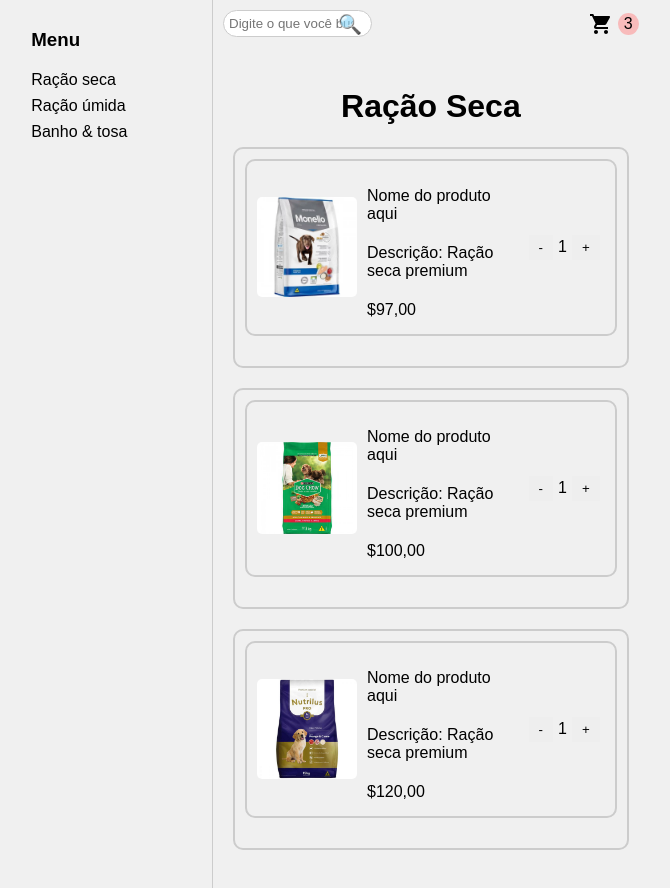
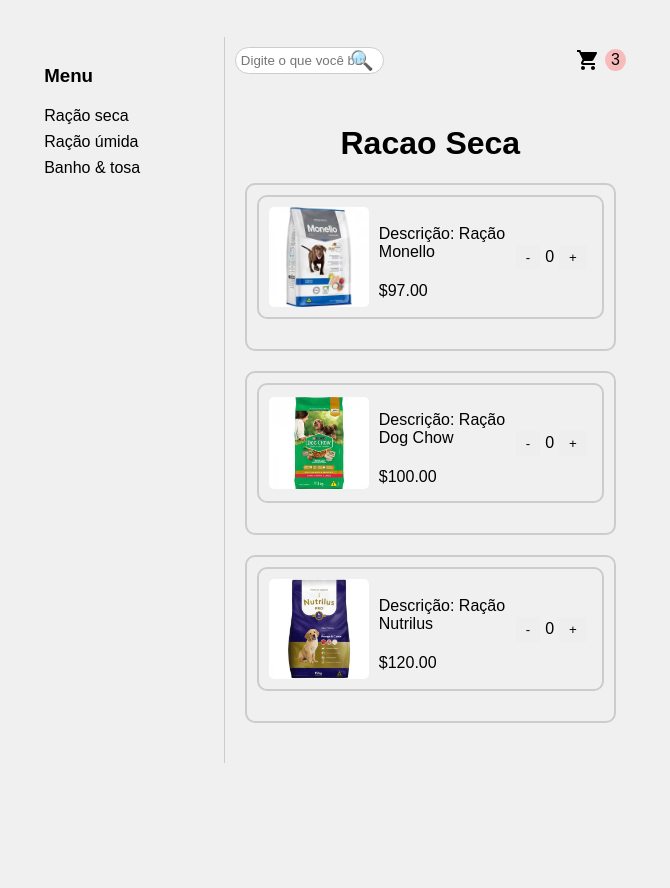
Before and after one commit to louisecerezini/pet-shop, a React (Vite) app: page /produtoselecionado in a window 1280 px wide. Shown: the whole page, without its empty margins (305-975 px from the left). After the commit the page ends 800 px from the top, so only its background shows below. Built offline with nearby package versions, Linux system fonts and the light colour scheme.

Commit message:
refatorando o codigo, produtoselecionado e carrinho

```diff
--- a/src/components/Carrinho.jsx
+++ b/src/components/Carrinho.jsx
@@ -2,29 +2,40 @@ import React, { useState } from 'react';
 import '../css/Carrinho.css';
 
 function Carrinho() {
-  const [produtos, setProdutos] = useState([
-    { id: 1, nome: 'Produto 1', preco: 50.00, quantidade: 1 },
-    { id: 2, nome: 'Produto 2', preco: 90.00, quantidade: 1 },
-    { id: 3, nome: 'Produto 3', preco: 96.00, quantidade: 1 },
-  ]);
+  const [produtos, setProdutos] = useState(() => {
+    const usuarioSalvo = localStorage.getItem('user');
+    const carrinhoSalvo = usuarioSalvo ? JSON.parse(usuarioSalvo).produtosCarrinho: [];
+    return carrinhoSalvo ? carrinhoSalvo : [];
+  });
 
   const incrementar = (id) => {
-    setProdutos(produtos.map(produto =>
-      produto.id === id ? { ...produto, quantidade: produto.quantidade + 1 } : produto
-    ));
+    setProdutos(
+      produtos.map((produto) =>
+        produto.id === id
+          ? { ...produto, quantidade: produto.quantidade + 1 }
+          : produto
+      )
+    );
   };
 
   const decrementar = (id) => {
-    setProdutos(produtos.map(produto =>
-      produto.id === id ? { ...produto, quantidade: Math.max(produto.quantidade - 1, 1) } : produto
-    ));
+    setProdutos(
+      produtos.map((produto) =>
+        produto.id === id
+          ? { ...produto, quantidade: Math.max(produto.quantidade - 1, 1) }
+          : produto
+      )
+    );
   };
 
   const removerProduto = (id) => {
-    setProdutos(produtos.filter(produto => produto.id !== id));
+    setProdutos(produtos.filter((produto) => produto.id !== id));
   };
 
-  const valorTotal = produtos.reduce((total, produto) => total + produto.preco * produto.quantidade, 0);
+  const valorTotal = produtos.reduce(
+    (total, produto) => total + produto.preco * produto.quantidade,
+    0
+  );
 
   return (
     <div className="carrinho-container">
@@ -33,12 +44,15 @@ function Carrinho() {
         {/* Restante do seu cabeçalho do carrinho */}
       </header>
       <main className="carrinho-main">
-        {produtos.map(produto => (
+        {produtos.map((produto) => (
           <div className="carrinho-produto" key={produto.id}>
             <button onClick={() => removerProduto(produto.id)}>X</button>
-            <img src={`./images/${produto.imagemRacaoSeca}`} alt={produto.nome} />
+            <img
+              src={`./images/${produto.imagemUrl}`}
+              alt={produto.descricao}
+            />
             <div>
-              <p>{produto.nome}</p>
+              <p>{produto.descricao}</p>
               <div className="carrinho-quantidade">
                 <button onClick={() => decrementar(produto.id)}>-</button>
                 <span>{produto.quantidade}</span>
--- a/src/components/ProdutoSelecionado.jsx
+++ b/src/components/ProdutoSelecionado.jsx
@@ -1,293 +1,107 @@
-
 import '../css/ProdutoSelecionado.css';
 import { ShoppingCart } from '@mui/icons-material';
 import React, { useEffect } from 'react';
+import { produtosDisponiveis } from '../data/mocks';
 
 function ProdutoSelecionado() {
+  const [produtosCarrinho, setProdutosCarrinho] = React.useState(() => {
+    const usuarioSalvo = localStorage.getItem('user');
+    const carrinhoSalvo = usuarioSalvo ? JSON.parse(usuarioSalvo).produtosCarrinho: [];
+    return carrinhoSalvo ? carrinhoSalvo : [];
+  });
 
+  useEffect(() => {
+    const usuarioSalvo = localStorage.getItem('user');
+    const usuarioSalvoParsed = usuarioSalvo ? JSON.parse(usuarioSalvo): {};
 
-  const [quantidadeRacaoSeca, setQuantidadeRacaoSeca] = React.useState(1);
-  const [quantidadeRacaoSeca2, setQuantidadeRacaoSeca2] = React.useState(1);
-  const [quantidadeRacaoSeca3, setQuantidadeRacaoSeca3] = React.useState(1);
+    if(usuarioSalvoParsed) {
+      usuarioSalvoParsed.produtosCarrinho = produtosCarrinho;
+      localStorage.setItem('user', JSON.stringify(usuarioSalvoParsed));
+    }
+  }, [produtosCarrinho]);
 
-  const [quantidadeRacaUmida, setQuantidadeRacaUmida] = React.useState(1);
-  const [quantidadeRacaUmida2, setQuantidadeRacaUmida2] = React.useState(1);
-  const [quantidadeRacaUmida3, setQuantidadeRacaUmida3] = React.useState(1);
+  const getQuantidadeProduto = (produto) => {
+    const produtoDoCarrinho = produtosCarrinho.find(
+      (pc) => pc.id === produto.id
+    );
+    return produtoDoCarrinho ? produtoDoCarrinho.quantidade : 0;
+  };
 
-  const [quantidadeBanhoTosa, setQuantidadeBanhoTosa] = React.useState(1);
-  const [quantidadeBanhoTosa2, setQuantidadeBanhoTosa2] = React.useState(1);
-  const [quantidadeBanhoTosa3, setQuantidadeBanhoTosa3] = React.useState(1);
+  const adicionarProduto = (produto) => {
+    const produtos = [...produtosCarrinho];
+    const produtoIndex = produtos.findIndex((p) => p.id === produto.id);
 
+    if (produtoIndex === -1) {
+      produtos.push({
+        id: produto.id,
+        tipo: produto.tipo,
+        imagemUrl: produto.imagemUrl,
+        preco: produto.preco,
+        quantidade: 1,
+        descricao: produto.descricao
+      });
+    } else {
+      produtos[produtoIndex].quantidade += 1;
+    }
+
+    setProdutosCarrinho(produtos);
+  };
+
+  const removerProduto = (produto) => {
+    const produtos = [...produtosCarrinho];
+    const produtoIndex = produtos.findIndex((p) => p.id === produto.id);
+
+    if (produtoIndex !== -1) {
+      if (produtos[produtoIndex].quantidade > 1) {
+        produtos[produtoIndex].quantidade -= 1;
+      } else {
+        produtos.splice(produtoIndex, 1);
+      }
+    }
+
+    setProdutosCarrinho(produtos);
+  };
 
   const [menuSelecionado, setMenuSelecionado] = React.useState('racaoSeca'); //racaoSeca, racaoUmida,banhoTosa
 
-  // E as funções para incrementar e decrementar essa quantidade
-  const incrementarRacaoSeca = () => setQuantidadeRacaoSeca((q) => q + 1);
-  const decrementarRacaoSeca = () => setQuantidadeRacaoSeca((q) => q - 1);
-  const incrementarRacaoSeca2 = () => setQuantidadeRacaoSeca2((q) => q + 1);
-  const decrementarRacaoSeca2 = () => setQuantidadeRacaoSeca2((q) => q - 1);
-  const incrementarRacaoSeca3 = () => setQuantidadeRacaoSeca3((q) => q + 1);
-  const decrementarRacaoSeca3 = () => setQuantidadeRacaoSeca3((q) => q - 1);
-
-  const incrementarRacaoUmida = () => setQuantidadeRacaUmida((q) => q + 1);
-  const decrementarRacaoUmida = () => setQuantidadeRacaUmida((q) => q - 1);
-  const incrementarRacaoUmida2 = () => setQuantidadeRacaUmida2((q) => q + 1);
-  const decrementarRacaoUmida2 = () => setQuantidadeRacaUmida2((q) => q - 1);
-  const incrementarRacaoUmida3 = () => setQuantidadeRacaUmida3((q) => q + 1);
-  const decrementarRacaoUmida3 = () => setQuantidadeRacaUmida3((q) => q - 1);
-
-  const incrementarBanhoTosa = () => setQuantidadeBanhoTosa((q) => q + 1);
-  const decrementarBanhoTosa = () => setQuantidadeBanhoTosa((q) => q - 1);
-  const incrementarBanhoTosa2 = () => setQuantidadeBanhoTosa2((q) => q + 1);
-  const decrementarBanhoTosa2 = () => setQuantidadeBanhoTosa2((q) => q - 1);
-  const incrementarBanhoTosa3 = () => setQuantidadeBanhoTosa3((q) => q + 1);
-  const decrementarBanhoTosa3 = () => setQuantidadeBanhoTosa3((q) => q - 1);
-
-
-   useEffect(() => {
-    try {
-      // Tenta recuperar e parsear os produtos do localStorage
-      const savedProdutos = localStorage.getItem('produtos');
-      if (savedProdutos) {
-        const produtos = JSON.parse(savedProdutos);
-
-        // Atualiza os estados se os dados estiverem presentes
-        if (produtos.racaoSeca) {
-          setQuantidadeRacaoSeca(produtos.racaoSeca.quantidadeRacaoSeca || 1);
-          setQuantidadeRacaoSeca2(produtos.racaoSeca.quantidadeRacaoSeca2 || 1);
-          setQuantidadeRacaoSeca3(produtos.racaoSeca.quantidadeRacaoSeca3 || 1);
-        }
-        if (produtos.racaoUmida) {
-          setQuantidadeRacaUmida(produtos.racaoUmida.quantidadeRacaoUmida || 1);
-          setQuantidadeRacaUmida2(produtos.racaoUmida.quantidadeRacaoUmida2 || 1);
-          setQuantidadeRacaUmida3(produtos.racaoUmida.quantidadeRacaoUmida3 || 1);
-        }
-        if (produtos.banhoTosa) {
-          setQuantidadeBanhoTosa(produtos.banhoTosa.quantidadeBanhoTosa || 1);
-          setQuantidadeBanhoTosa2(produtos.banhoTosa.quantidadeBanhoTosa2 || 1);
-          setQuantidadeBanhoTosa3(produtos.banhoTosa.quantidadeBanhoTosa3 || 1);
-        }
-      }
-    } catch (error) {
-      // Captura qualquer erro que ocorra durante o parsing do localStorage
-      console.error("Erro ao carregar os dados do localStorage:", error);
-    }
-  }, []);
-
-  useEffect(() => {
-    const produtos = {
-      racaoSeca: {
-        quantidadeRacaoSeca,
-        imagemRacaoSeca:'racaoMonello.jpg',
-        quantidadeRacaoSeca2,
-        imagemRacaoSeca2:'racaoMonello.jpg',
-        quantidadeRacaoSeca3,
-        imagemRacaoSeca3:'racaoMonello.jpg',
-      },
-      racaoUmida: {
-        quantidadeRacaUmida,
-        quantidadeRacaUmida2,
-        quantidadeRacaUmida3,
-      },
-      banhoTosa: {
-        quantidadeBanhoTosa,
-        quantidadeBanhoTosa2,
-        quantidadeBanhoTosa3,
+  const getPageTitle = () => {
+    if (menuSelecionado === 'racaoSeca') {
+      return 'Racao Seca';
+    } else if (menuSelecionado === 'racaoUmida') {
+      return 'Racao Umida';
+    } else {
+      return 'Banho e Tosa';
     }
   };
 
-    localStorage.setItem('produtos', JSON.stringify(produtos));
-  }, [
-    quantidadeRacaoSeca,
-    quantidadeRacaoSeca2,
-    quantidadeRacaoSeca3,
-    quantidadeRacaUmida,
-    quantidadeRacaUmida2,
-    quantidadeRacaUmida3,
-    quantidadeBanhoTosa,
-    quantidadeBanhoTosa2,
-    quantidadeBanhoTosa3,
-    menuSelecionado
-  ]);
-
-  const getContent = () => {
-    if (menuSelecionado === 'racaoSeca'){
-      return (
-        <>
-          <h1>Ração Seca</h1>
-
+  const getPageElements = () => {
+    return produtosDisponiveis
+      .filter((p) => p.tipo === menuSelecionado)
+      .map((produto, index) => (
+        <div className="produto" key={index}>
           <div className="produto">
-            <div className="produto">
-              <img src="./images/racaoMonello.jpg" alt="Produto 1" />
+            <img src={`./images/${produto.imagemUrl}`} alt="Produto 1" />
             <div className="produto-info">
-                <p className="produto-nome">Nome do produto aqui</p>
-                <p className="produto-descricao">
-                  Descrição: Ração seca premium
-                </p>
-                <p className="produto-preco">$97,00</p>
+              <p className="produto-descricao">{`Descrição: ${produto.descricao}`}</p>
+              <p className="produto-preco">${produto.preco.toFixed(2)}</p>
             </div>
             <div className="produto-acoes">
-                <button onClick={decrementarRacaoSeca}>-</button>
-                <span>{quantidadeRacaoSeca}</span>
-                <button onClick={incrementarRacaoSeca}>+</button>
+              <button onClick={() => removerProduto(produto)}>-</button>
+              <span>{getQuantidadeProduto(produto)}</span>
+              <button onClick={() => adicionarProduto(produto)}>+</button>
             </div>
           </div>
         </div>
-          <div className="produto">
-            <div className="produto">
-              <img src="./images/racaoseca2.jpg" alt="Produto 1" />
-              <div className="produto-info">
-                <p className="produto-nome">Nome do produto aqui</p>
-                <p className="produto-descricao">
-                  Descrição: Ração seca premium
-                </p>
-                <p className="produto-preco">$100,00</p>
-              </div>
-              <div className="produto-acoes">
-                <button onClick={decrementarRacaoSeca2}>-</button>
-                <span>{quantidadeRacaoSeca2}</span>
-                <button onClick={incrementarRacaoSeca2}>+</button>
-              </div>
-            </div>
-          </div>
-          <div className="produto">
-            <div className="produto">
-              <img src="./images/racaoNutrillus.jpg" alt="Produto 1" />
-              <div className="produto-info">
-                <p className="produto-nome">Nome do produto aqui</p>
-                <p className="produto-descricao">
-                  Descrição: Ração seca premium
-                </p>
-                <p className="produto-preco">$120,00</p>
-              </div>
-              <div className="produto-acoes">
-                <button onClick={decrementarRacaoSeca3}>-</button>
-                <span>{quantidadeRacaoSeca3}</span>
-                <button onClick={incrementarRacaoSeca3}>+</button>
-              </div>
-            </div>
-          </div>
+      ));
+  };
+
+  const getContent = () => {
+    return (
+      <>
+        <h1>{getPageTitle()}</h1>
+        {getPageElements()}
       </>
     );
-    }
-    else if(menuSelecionado === 'racaoUmida'){
-      return (
-        <>
-          <h1>Ração Umida</h1>
-
-          <div className="produto">
-            <div className="produto">
-              <img src="./images/Racaoumidagato.jpg" alt="Produto 1" />
-              <div className="produto-info">
-                <p className="produto-nome">Nome do produto aqui</p>
-                <p className="produto-descricao">
-                  Descrição: Ração umida premium
-                </p>
-                <p className="produto-preco">$150,00</p>
-              </div>
-              <div className="produto-acoes">
-                <button onClick={decrementarRacaoUmida}>-</button>
-                <span>{quantidadeRacaUmida}</span>
-                <button onClick={incrementarRacaoUmida}>+</button>
-              </div>
-            </div>
-          </div>
-          <div className="produto">
-            <div className="produto">
-              <img src="./images/racaoumidagato2.jpg" alt="Produto 2" />
-              <div className="produto-info">
-                <p className="produto-nome">Nome do produto aqui</p>
-                <p className="produto-descricao">
-                  Descrição: Ração umida premium
-                </p>
-                <p className="produto-preco">$80,00</p>
-              </div>
-              <div className="produto-acoes">
-                <button onClick={decrementarRacaoUmida2}>-</button>
-                <span>{quantidadeRacaUmida2}</span>
-                <button onClick={incrementarRacaoUmida2}>+</button>
-              </div>
-            </div>
-          </div>
-          <div className="produto">
-            <div className="produto">
-              <img src="./images/umida.jpg" alt="Produto 3" />
-              <div className="produto-info">
-                <p className="produto-nome">Nome do produto aqui</p>
-                <p className="produto-descricao">
-                  Descrição: Ração umida premium
-                </p>
-                <p className="produto-preco">$70,00</p>
-              </div>
-              <div className="produto-acoes">
-                <button onClick={decrementarRacaoUmida3}>-</button>
-                <span>{quantidadeRacaUmida3}</span>
-                <button onClick={incrementarRacaoUmida3}>+</button>
-              </div>
-            </div>
-          </div>
-        </>
-      );
-    }
-    else if(menuSelecionado === 'banhoTosa'){
-      return (
-        <>
-          <h1>Banho & Tosa</h1>
-
-          <div className="produto">
-            <div className="produto">
-              <img src="./images/tosa.jpg" alt="Produto 1" />
-              <div className="produto-info">
-                <p className="produto-nome">Nome do produto aqui</p>
-                <p className="produto-descricao">
-                  Descrição: Tosa simples
-                </p>
-                <p className="produto-preco">$90,00</p>
-              </div>
-              <div className="produto-acoes">
-                <button onClick={decrementarBanhoTosa}>-</button>
-                <span>{quantidadeBanhoTosa}</span>
-                <button onClick={incrementarBanhoTosa}>+</button>
-              </div>
-            </div>
-          </div>
-          <div className="produto">
-            <div className="produto">
-              <img src="./images/tosaeBanho.jpg" alt="Produto 2" />
-              <div className="produto-info">
-                <p className="produto-nome">Nome do produto aqui</p>
-                <p className="produto-descricao">
-                  Descrição: Banho simples
-                </p>
-                <p className="produto-preco">$80,00</p>
-              </div>
-              <div className="produto-acoes">
-                <button onClick={decrementarBanhoTosa2}>-</button>
-                <span>{quantidadeBanhoTosa2}</span>
-                <button onClick={incrementarBanhoTosa2}>+</button>
-              </div>
-            </div>
-          </div>
-          <div className="produto">
-            <div className="produto">
-              <img src="./images/banhoTosa.jpg" alt="Produto 3" />
-              <div className="produto-info">
-                <p className="produto-nome">Nome do produto aqui</p>
-                <p className="produto-descricao">
-                  Descrição: Banho + tosa
-                </p>
-                <p className="produto-preco">$150,00</p>
-              </div>
-              <div className="produto-acoes">
-                <button onClick={decrementarBanhoTosa3}>-</button>
-                <span>{quantidadeBanhoTosa3}</span>
-                <button onClick={incrementarBanhoTosa3}>+</button>
-              </div>
-            </div>
-          </div>
-        </>
-      );
-    }
   };
 
   return (
--- /dev/null
+++ b/src/data/mocks.ts
@@ -0,0 +1,67 @@
+export const produtosDisponiveis = [
+  {
+    id: 1,
+    descricao: 'Ração Monello',
+    tipo: 'racaoSeca',
+    imagemUrl: 'racaoMonello.jpg',
+    preco: 97.0,
+  },
+  {
+    id: 2,
+    descricao: 'Ração Dog Chow',
+    tipo: 'racaoSeca',
+    imagemUrl: 'racaoseca2.jpg',
+    preco: 100.0,
+  },
+  {
+    id: 3,
+    descricao: 'Ração Nutrilus',
+    tipo: 'racaoSeca',
+    imagemUrl: 'racaoNutrillus.jpg',
+    preco: 120.0,
+  },
+  //racao umida
+  {
+    id: 4,
+    descricao: 'Ração Purina Pro Plan',
+    tipo: 'racaoUmida',
+    imagemUrl: 'Racaoumidagato.jpg',
+    preco: 150.0,
+  },
+  {
+    id: 5,
+    descricao: 'Ração Premier Gourmet',
+    tipo: 'racaoUmida',
+    imagemUrl: 'racaoumidagato2.jpg',
+    preco: 80.0,
+  },
+  {
+    id: 6,
+    descricao: 'Ração Royal Canin',
+    tipo: 'racaoUmida',
+    imagemUrl: 'umida.jpg',
+    preco: 70.0,
+  },
+  //banho e tosa
+  {
+    id: 7,
+    descricao: 'Tosa simples',
+    tipo: 'banhoTosa',
+    imagemUrl: 'tosa.jpg',
+    preco: 90.0,
+  },
+  {
+    id: 8,
+    descricao: 'Banho simples',
+    tipo: 'banhoTosa',
+    imagemUrl: 'tosaeBanho.jpg',
+    preco: 80.0,
+  },
+  {
+    id: 9,
+    descricao: 'Banho + tosa',
+    tipo: 'banhoTosa',
+    imagemUrl: 'banhoTosa.jpg',
+    preco: 150.0,
+  },
+];
```
Lines whose indentation alone changed are shown as unchanged.
